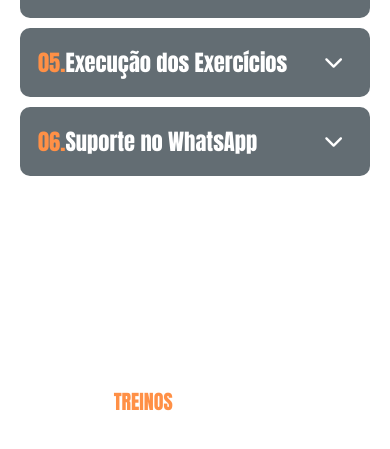
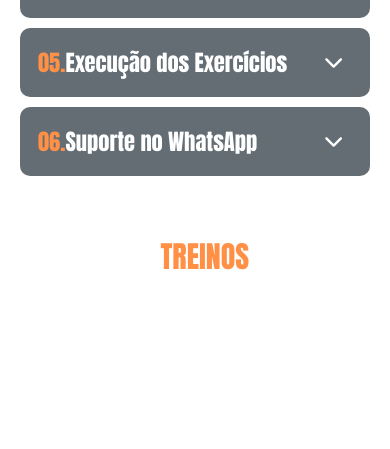
Before and after one commit to gabrielabade/personal-trainer, a plain HTML site: page sobre.html in a window 390 px wide. Shown: the part 865-1314 px from the top of the page. Drawn offline with Linux system fonts and the light colour scheme.

Commit message:
settings

```diff
--- a/sobre.html
+++ b/sobre.html
@@ -95,7 +95,7 @@
 
 
   </div>
-  <div class="sobre">
+  <div class="acesso">
     <h1>ACESSO AOS <span>TREINOS</span></h1>
     <p>O seu treinamento será entregue atrvés de um pdf cuidadosamente desenvolvido por mim. Este documento abrangerá
       uma introdução detalhada sobre a estratégia do treino, uma períodização datada, divisão de treino, lista de
--- a/style.css
+++ b/style.css
@@ -218,6 +218,8 @@ textarea {
 .sobre span {
   color: #ff9046;
 }
+
+
 .passos h1 {
   font-size: 30px;
   font-family: "Anton", sans-serif;
@@ -306,6 +308,30 @@ textarea {
   font-style: oblique;
 }
 
+.acesso {
+  color: white;
+  background: 02131d9d;
+  border-radius: 10px;
+  padding: 20px;
+  max-width: 800px;
+  margin: auto;
+  width: 100%;
+  max-width: 800px;
+  margin-top: 1vh;
+}
+.acesso h1 {
+  font-size: 30px;
+  font-family: "Anton", sans-serif;
+  font-weight: 400;
+  font-style: normal;
+}
+.acesso p {
+  font-size: 1.3rem;
+  font-style: oblique;
+}
+.acesso span {
+  color: #ff9046;
+}
 .redes-sociais {
   display: flex;
   justify-content: center;
@@ -363,7 +389,9 @@ textarea {
   .passos p {
     font-size: 1rem;
   }
-
+.acesso {
+  margin-bottom: 30px;
+}
   .redes-sociais {
     position: fixed;
     left: 0;
```
